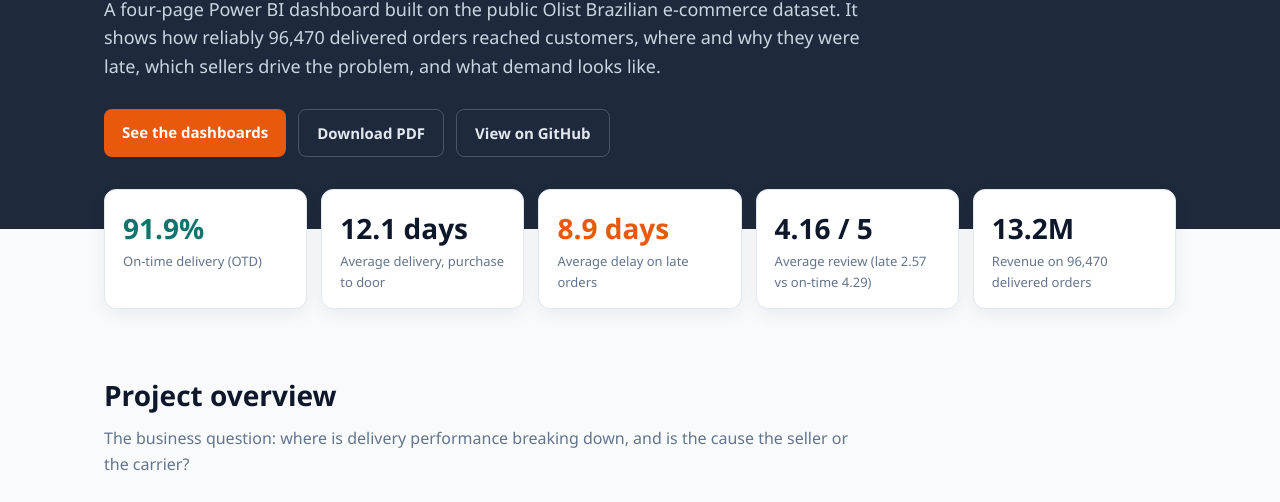
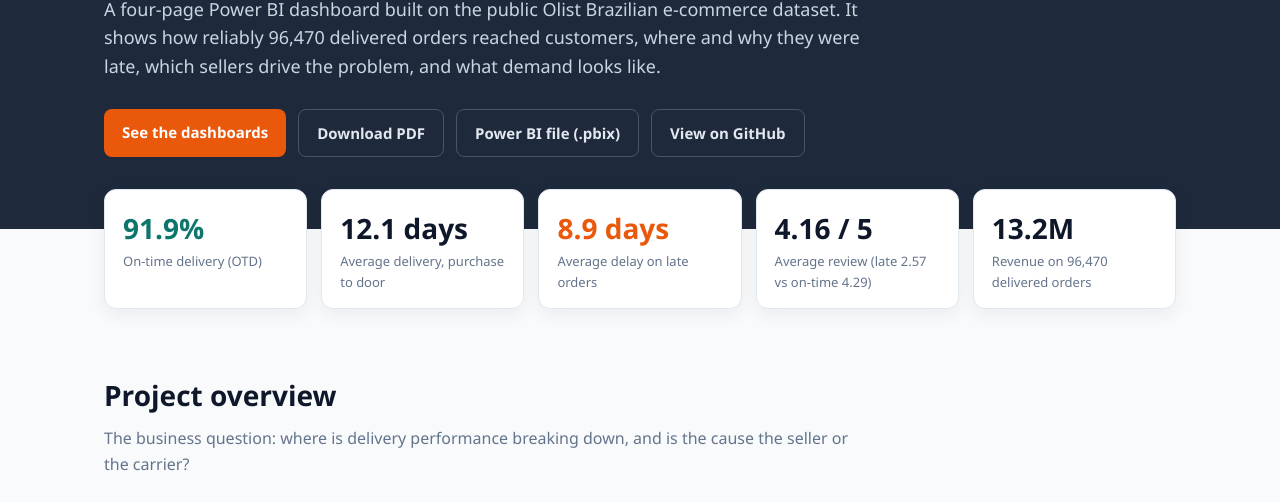
Before and after one commit to mohdaref12345-hash/olist-delivery-seller-analytics, a plain HTML site: page index.html in a window 1280 px wide. Shown: the part 270-772 px from the top of the page. Drawn offline with Linux system fonts and the light colour scheme.

Commit message:
Expand README (scope, sources, calculations, tools, files, links, author); add pbix link to portfolio

```diff
--- a/index.html
+++ b/index.html
@@ -106,6 +106,7 @@
     <div class="btns">
       <a class="btn primary" href="#d1">See the dashboards</a>
       <a class="btn ghost" href="Olist_Dashboard.pdf">Download PDF</a>
+      <a class="btn ghost" href="https://github.com/mohdaref12345-hash/olist-delivery-seller-analytics/blob/main/Olist_Delivery_Dashboard.pbix">Power BI file (.pbix)</a>
       <a class="btn ghost" href="https://github.com/mohdaref12345-hash/olist-delivery-seller-analytics">View on GitHub</a>
     </div>
   </div>
```
Also changed, not shown: 1 other file.
